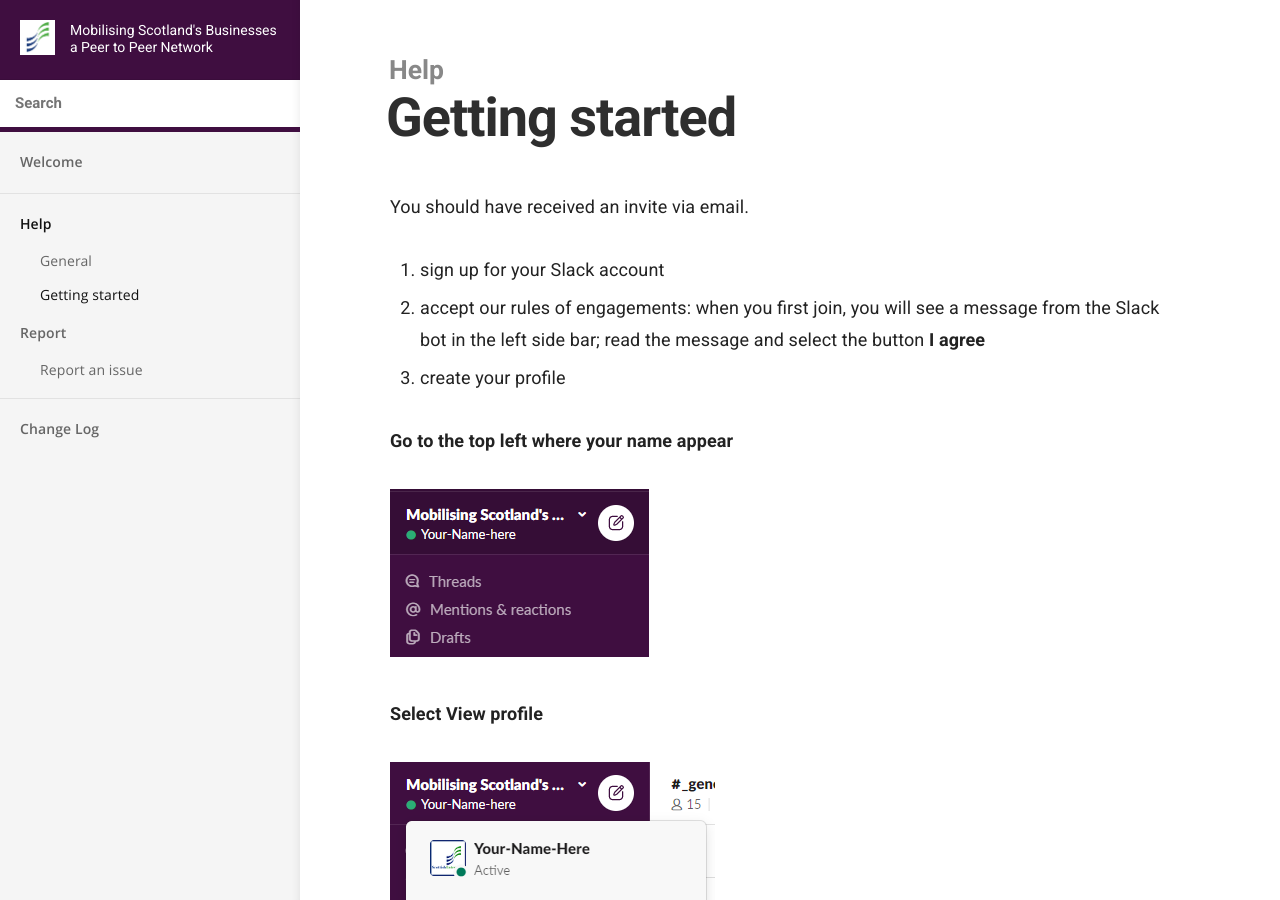
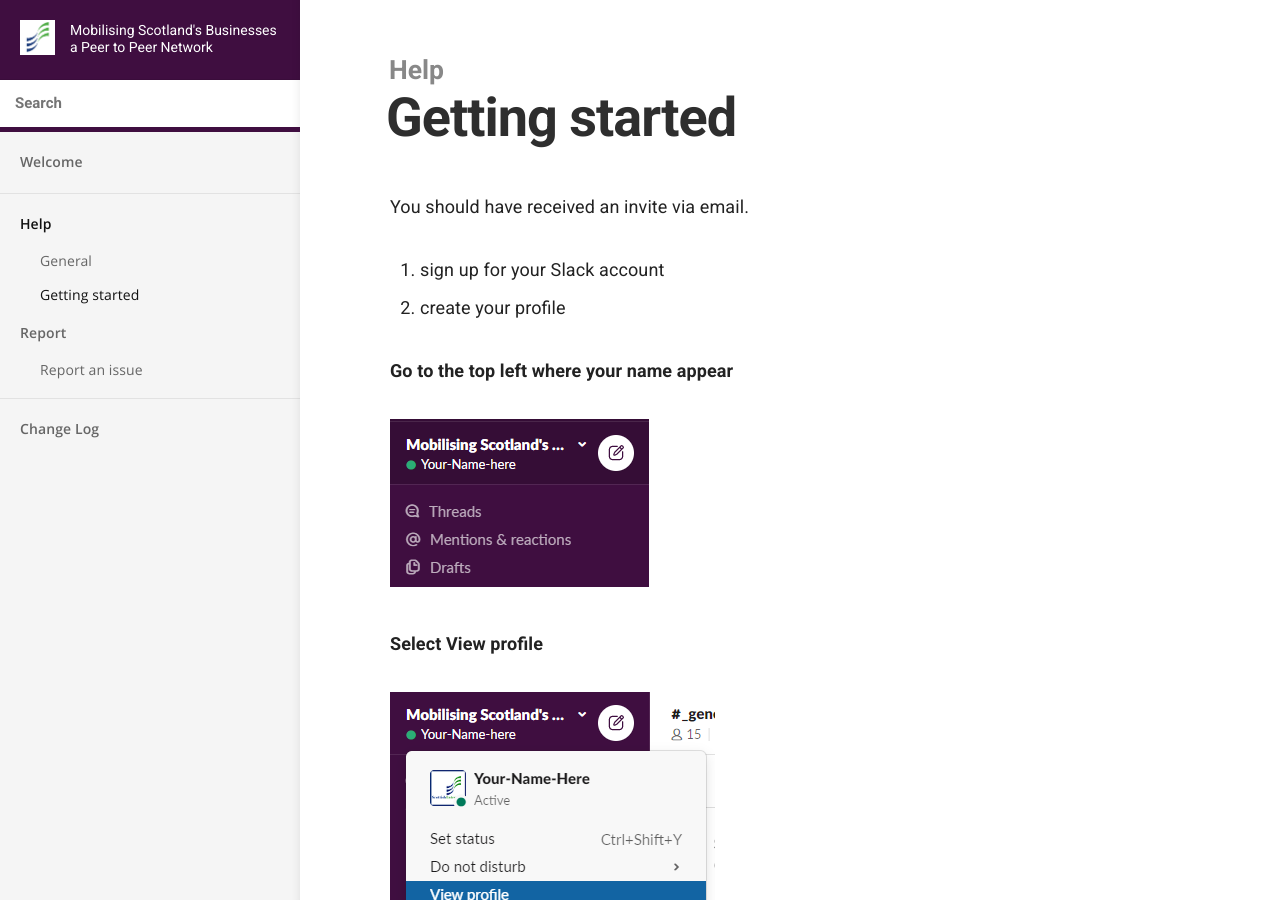
Before and after one commit to scotentSD/p2p, a Jekyll site: the page built from _docs/Help/getting-started.md, in a window 1280 px wide and 900 px high. Built offline with Jekyll 4.4.1, drawn with Linux system fonts in a browser that asks for light colours.

Commit message:
SK - remove the mention of slack bot as the worklfow is disabled for now

```diff
--- a/_docs/Help/getting-started.md
+++ b/_docs/Help/getting-started.md
@@ -8,8 +8,7 @@ order: 2
 You should have received an invite via email.
 
 1. sign up for your Slack account
-2. accept our rules of engagements: when you first join, you will see a message from the Slack bot in the left side bar; read the message and select the button **I agree**
-3. create your profile
+2.  create your profile
 
 **Go to the top left where your name appear**
 
```
